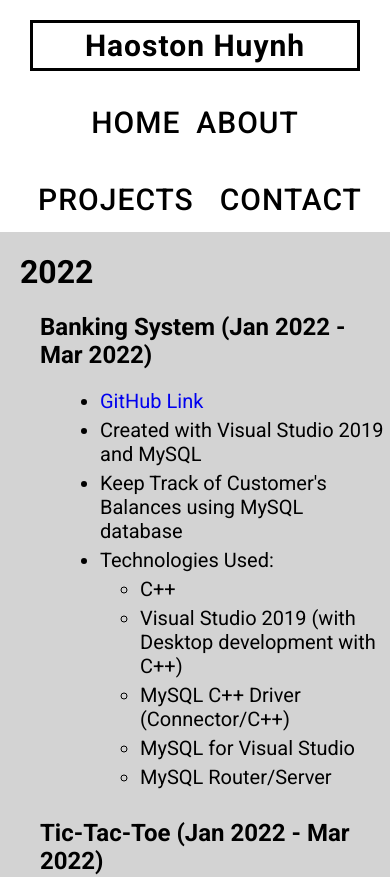
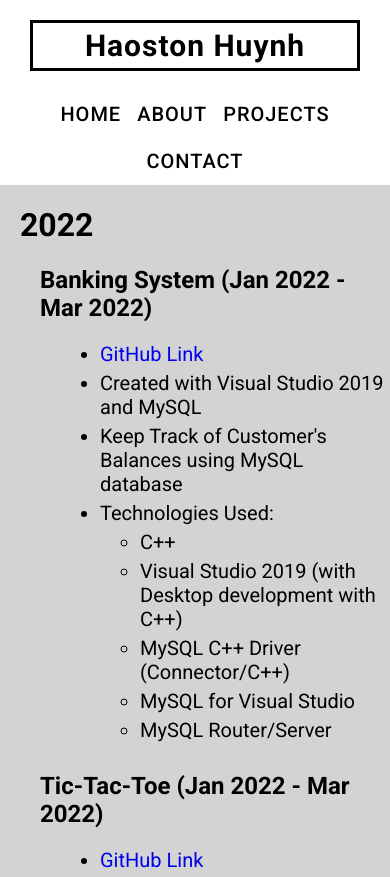
Before and after one commit to haostonh/portfolio, a React (Create React App) app in the folder client/: page /portfolio/projects in a window 390 px wide. Shown: the top 877 px of the page. Built offline with nearby package versions, Linux system fonts and the light colour scheme.

Commit message:
fix for mobile navbar

```diff
--- a/client/src/components/NavBar.jsx
+++ b/client/src/components/NavBar.jsx
@@ -32,13 +32,14 @@ const tabsTheme = createMuiTheme({
 const navBarButtonStyle = makeStyles(theme => ({
   button: {
     color: "#000000",
-    fontSize: "30px",
+    fontSize: "20px",
     fontWeight: "500",
     fontFamily: "'Roboto', sans-serif",
     marginLeft: '0px',
     marginTop: '0px',
     letterSpacing:"1px",
     "@media (min-width: 426px)": {
+      fontSize: "30px",
       marginLeft: '10px',
       marginTop: '12px'
     }
@@ -59,9 +60,9 @@ const NavBar = () => {
                 <Button component={Link} to="/portfolio/about" color="primary"
                 className={classes.button}>About</Button>
                 <Button component={Link} to="/portfolio/projects" color="primary"
-                style={{ color: "#000000", fontSize: "30px", fontWeight: "500", fontFamily: "'Roboto', sans-serif", marginLeft: '10px', marginTop: '12px', letterSpacing:"1px"}}>Projects</Button>
+                className={classes.button}>Projects</Button>
                 <Button component={Link} to="/portfolio/contact" color="primary"
-                style={{ color: "#000000", fontSize: "30px", fontWeight: "500", fontFamily: "'Roboto', sans-serif", marginLeft: '10px', marginTop: '12px', letterSpacing:"1px"}}>Contact</Button>
+                className={classes.button}>Contact</Button>
                 </ThemeProvider>
             </div>
         </div>
```
